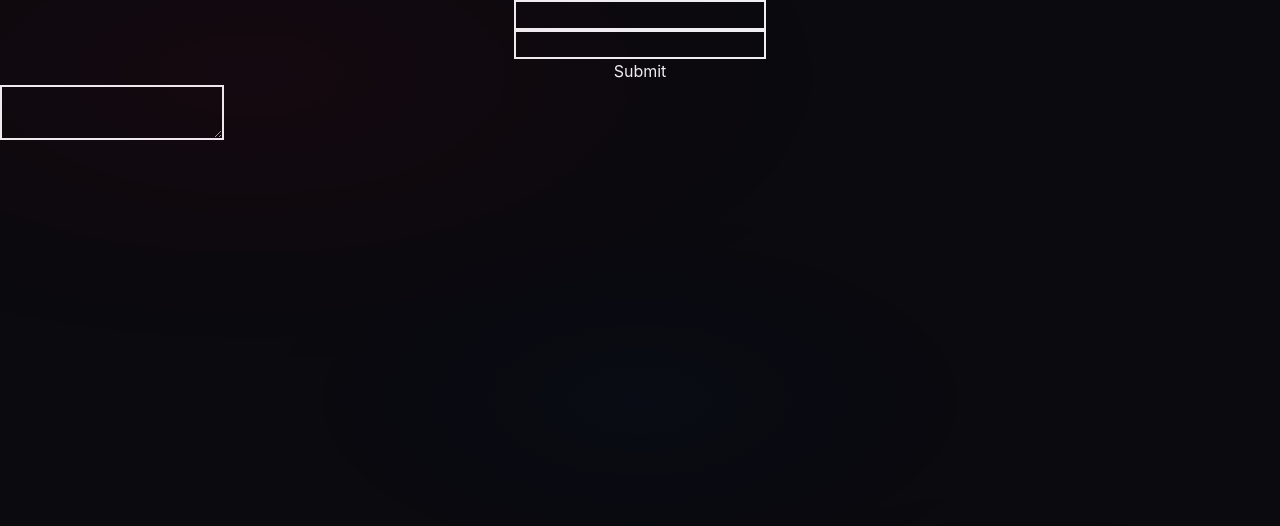
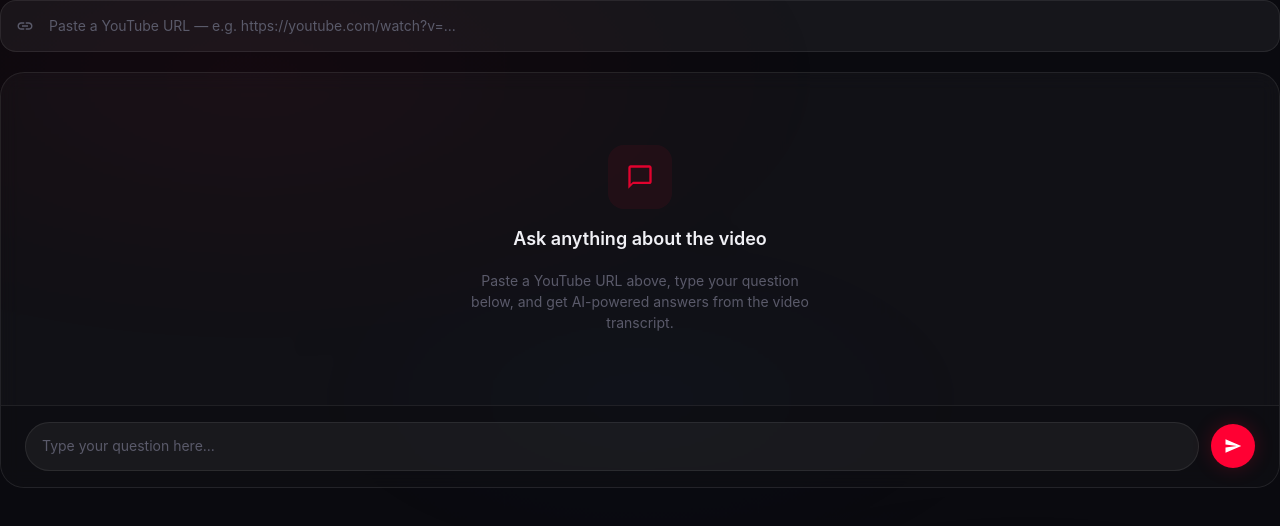
Before and after one commit to amandeep-singh-parihar/yt_chatbot, a Next.js app: page / in a window 1280 px wide. Shown: the top 526 px of the page. Built offline with nearby package versions, Linux system fonts and the light colour scheme.

Commit message:
FEAT: overhaul UserForm with chat interface and styling

```diff
--- a/components/forms/UserForm.tsx
+++ b/components/forms/UserForm.tsx
@@ -1,65 +1,241 @@
-"use client"
-import {useForm, SubmitHandler} from "react-hook-form"
-import { useState } from "react"
+'use client';
 
-type Props = {}
+import { useForm, SubmitHandler } from 'react-hook-form';
+import { useState, useRef, useEffect } from 'react';
+import ChatMessage from '../ui/ChatMessage';
+import LoadingDots from '../ui/LoadingDots';
 
 interface FormInput {
-  video_url: string,
-  query: string
+  video_url: string;
+  query: string;
 }
 
-function UserForm({}: Props) {
+interface Message {
+  id: string;
+  role: 'user' | 'bot';
+  content: string;
+}
+
+function extractVideoId(url: string): string | null {
+  // Support: youtube.com/watch?v=ID, youtu.be/ID, youtube.com/embed/ID
+  const patterns = [
+    /[?&]v=([a-zA-Z0-9_-]{11})/,
+    /youtu\.be\/([a-zA-Z0-9_-]{11})/,
+    /embed\/([a-zA-Z0-9_-]{11})/,
+  ];
+  for (const pattern of patterns) {
+    const match = url.match(pattern);
+    if (match) return match[1];
+  }
+  return null;
+}
+
+export default function UserForm() {
   const {
     register,
     handleSubmit,
-    formState:{errors}
-  } = useForm<FormInput>()
+    formState: { errors },
+    watch,
+    resetField,
+  } = useForm<FormInput>();
 
-  const [text, setText] = useState("");
+  const [messages, setMessages] = useState<Message[]>([]);
+  const [isLoading, setIsLoading] = useState(false);
+  const [error, setError] = useState<string | null>(null);
+  const [activeVideoId, setActiveVideoId] = useState<string | null>(null);
+  const messagesEndRef = useRef<HTMLDivElement>(null);
+  const queryInputRef = useRef<HTMLInputElement | null>(null);
+
+  const videoUrl = watch('video_url', '');
+  const currentVideoId = extractVideoId(videoUrl);
+
+  // Auto-scroll to latest message
+  useEffect(() => {
+    messagesEndRef.current?.scrollIntoView({ behavior: 'smooth' });
+  }, [messages, isLoading]);
 
   const onSubmit: SubmitHandler<FormInput> = async (data) => {
-    console.log(data);
-    const video_id = data.video_url.split("v=")[1];
-    const query = data.query
-    console.log(video_id)
+    const videoId = extractVideoId(data.video_url);
+
+    if (!videoId) {
+      setError('Please enter a valid YouTube URL');
+      return;
+    }
+
+    setError(null);
+    setActiveVideoId(videoId);
+
+    const userMessage: Message = {
+      id: `user-${Date.now()}`,
+      role: 'user',
+      content: data.query,
+    };
+    setMessages((prev) => [...prev, userMessage]);
+    setIsLoading(true);
+    resetField('query');
+
     try {
-        const response = await fetch("http://localhost:8000/generate", {
-          method: "POST",
-          headers: {
-            "Content-type": "application/json",
-          },
-          body: JSON.stringify({
-            video_id: video_id,
-            query: query
-          })
+      const response = await fetch('http://localhost:8000/generate', {
+        method: 'POST',
+        headers: {
+          'Content-Type': 'application/json',
+        },
+        body: JSON.stringify({
+          video_id: videoId,
+          query: data.query,
+        }),
       });
 
-      const data = await response.json();
-      if(data) {
-        setText(data.response)
-      }
-      console.log(data)
-    } catch (error) {
+      const result = await response.json();
 
+      const botMessage: Message = {
+        id: `bot-${Date.now()}`,
+        role: 'bot',
+        content:
+          result.status === 'success'
+            ? result.response
+            : result.message || 'Something went wrong. Please try again.',
+      };
+      setMessages((prev) => [...prev, botMessage]);
+    } catch {
+      const errorMessage: Message = {
+        id: `bot-${Date.now()}`,
+        role: 'bot',
+        content: 'Could not connect to the server. Make sure the backend is running.',
+      };
+      setMessages((prev) => [...prev, errorMessage]);
+    } finally {
+      setIsLoading(false);
+      queryInputRef.current?.focus();
     }
-  }
+  };
+
+  const { ref: queryRegRef, ...queryRegRest } = register('query', { required: true });
+
   return (
     <>
-    <form onSubmit={handleSubmit(onSubmit)}>
-      <div className='flex items-center justify-center flex-col'>
-        <input type="text" {...register("video_url", {required:true})} className='border-2'/>
-        {errors.video_url && <span>Video Url is required</span>}
+      {/* URL Input Section */}
+      <div className="url-section">
+        <div className="url-input-wrapper">
+          <div className="url-input-icon">
+            <svg viewBox="0 0 24 24" xmlns="http://www.w3.org/2000/svg">
+              <path
+                d="M3.9 12c0-1.71 1.39-3.1 3.1-3.1h4V7H7c-2.76 0-5 2.24-5 5s2.24 5 5 5h4v-1.9H7c-1.71 0-3.1-1.39-3.1-3.1zM8 13h8v-2H8v2zm9-6h-4v1.9h4c1.71 0 3.1 1.39 3.1 3.1s-1.39 3.1-3.1 3.1h-4V17h4c2.76 0 5-2.24 5-5s-2.24-5-5-5z"
+                fill="currentColor"
+              />
+            </svg>
+          </div>
+          <input
+            type="text"
+            {...register('video_url', { required: true })}
+            placeholder="Paste a YouTube URL — e.g. https://youtube.com/watch?v=..."
+            className="url-input"
+            id="video-url-input"
+            autoComplete="off"
+          />
+        </div>
+        {errors.video_url && (
+          <div className="url-error" id="url-error">
+            <svg width="14" height="14" viewBox="0 0 24 24" fill="currentColor">
+              <path d="M12 2C6.48 2 2 6.48 2 12s4.48 10 10 10 10-4.48 10-10S17.52 2 12 2zm1 15h-2v-2h2v2zm0-4h-2V7h2v6z" />
+            </svg>
+            YouTube URL is required
+          </div>
+        )}
+        {error && (
+          <div className="url-error" id="general-error">
+            <svg width="14" height="14" viewBox="0 0 24 24" fill="currentColor">
+              <path d="M12 2C6.48 2 2 6.48 2 12s4.48 10 10 10 10-4.48 10-10S17.52 2 12 2zm1 15h-2v-2h2v2zm0-4h-2V7h2v6z" />
+            </svg>
+            {error}
+          </div>
+        )}
 
-        <input type="text" {...register("query", {required:true})} className='border-2'/>
-        {errors.query && <span>Query is required</span>}
+        {/* Thumbnail preview */}
+        {currentVideoId && (
+          <div className="thumbnail-preview" id="thumbnail-preview">
+            <img
+              src={`https://img.youtube.com/vi/${currentVideoId}/mqdefault.jpg`}
+              alt="Video thumbnail"
+              className="thumbnail-img"
+            />
+            <div className="thumbnail-info">
+              <span className="thumbnail-label">Video ID</span>
+              <span className="thumbnail-id">{currentVideoId}</span>
+            </div>
+          </div>
+        )}
+      </div>
 
-        <button type='submit'>Submit</button>
+      {/* Chat Area */}
+      <div className="chat-area" id="chat-area">
+        <div className="chat-messages" id="chat-messages">
+          {messages.length === 0 && !isLoading ? (
+            <div className="chat-empty" id="chat-empty-state">
+              <div className="chat-empty-icon">
+                <svg viewBox="0 0 24 24" xmlns="http://www.w3.org/2000/svg">
+                  <path d="M20 2H4c-1.1 0-2 .9-2 2v18l4-4h14c1.1 0 2-.9 2-2V4c0-1.1-.9-2-2-2zm0 14H6l-2 2V4h16v12z" />
+                </svg>
+              </div>
+              <div className="chat-empty-title">Ask anything about the video</div>
+              <div className="chat-empty-desc">
+                Paste a YouTube URL above, type your question below, and get AI-powered answers from
+                the video transcript.
+              </div>
+            </div>
+          ) : (
+            <>
+              {messages.map((msg) => (
+                <ChatMessage key={msg.id} role={msg.role} content={msg.content} />
+              ))}
+              {isLoading && <LoadingDots />}
+              <div ref={messagesEndRef} />
+            </>
+          )}
+        </div>
+
+        {/* Chat Input */}
+        <form onSubmit={handleSubmit(onSubmit)} className="chat-input-area" id="chat-form">
+          <div className="chat-input-wrapper">
+            <input
+              type="text"
+              {...queryRegRest}
+              ref={(e) => {
+                queryRegRef(e);
+                queryInputRef.current = e;
+              }}
+              placeholder={
+                activeVideoId
+                  ? 'Ask another question about this video...'
+                  : 'Type your question here...'
+              }
+              className="chat-input"
+              id="query-input"
+              disabled={isLoading}
+              autoComplete="off"
+            />
+            <button
+              type="submit"
+              className="chat-submit"
+              id="submit-button"
+              disabled={isLoading}
+              aria-label="Send message"
+            >
+              <svg viewBox="0 0 24 24" xmlns="http://www.w3.org/2000/svg">
+                <path d="M2.01 21L23 12 2.01 3 2 10l15 2-15 2z" />
+              </svg>
+            </button>
+          </div>
+          {errors.query && !isLoading && (
+            <div className="url-error" style={{ marginTop: '8px' }}>
+              <svg width="14" height="14" viewBox="0 0 24 24" fill="currentColor">
+                <path d="M12 2C6.48 2 2 6.48 2 12s4.48 10 10 10 10-4.48 10-10S17.52 2 12 2zm1 15h-2v-2h2v2zm0-4h-2V7h2v6z" />
+              </svg>
+              Please enter a question
+            </div>
+          )}
+        </form>
       </div>
-    </form>
-    <textarea name="" id="" value={text} className="border-2"/>
     </>
-  )
+  );
 }
-
-export default UserForm
```
